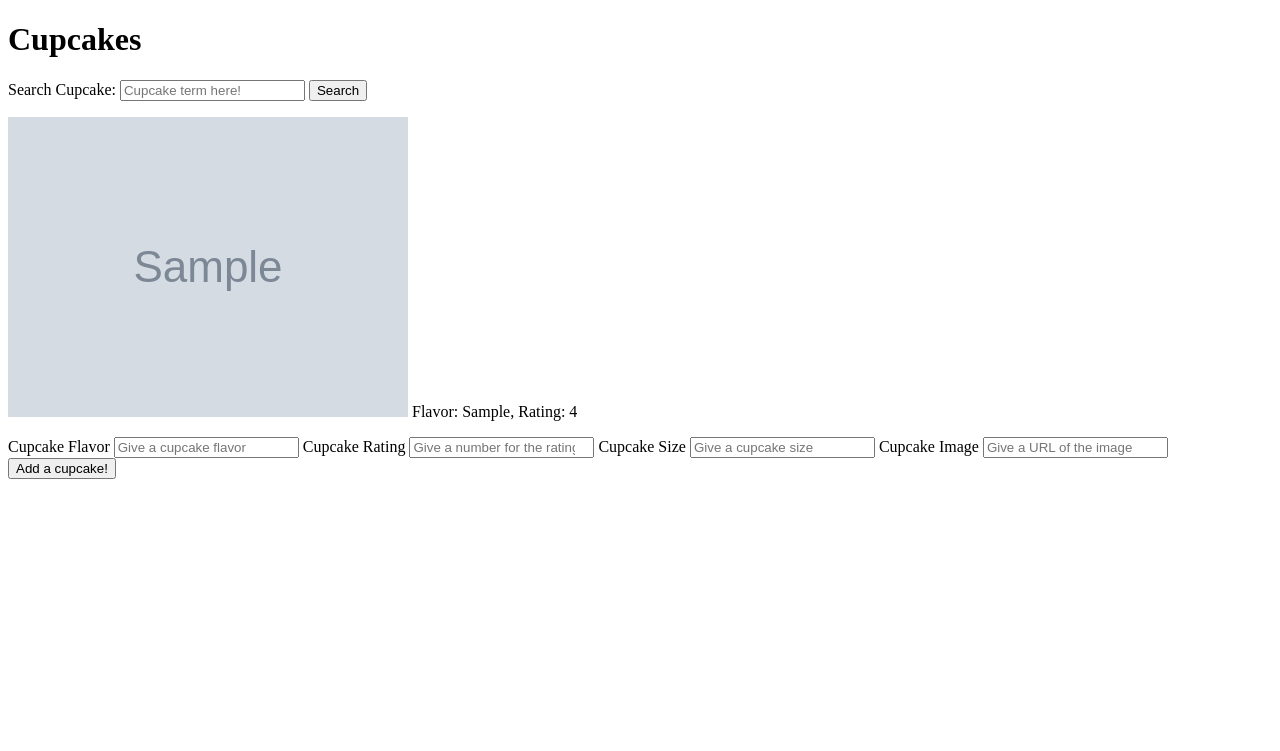
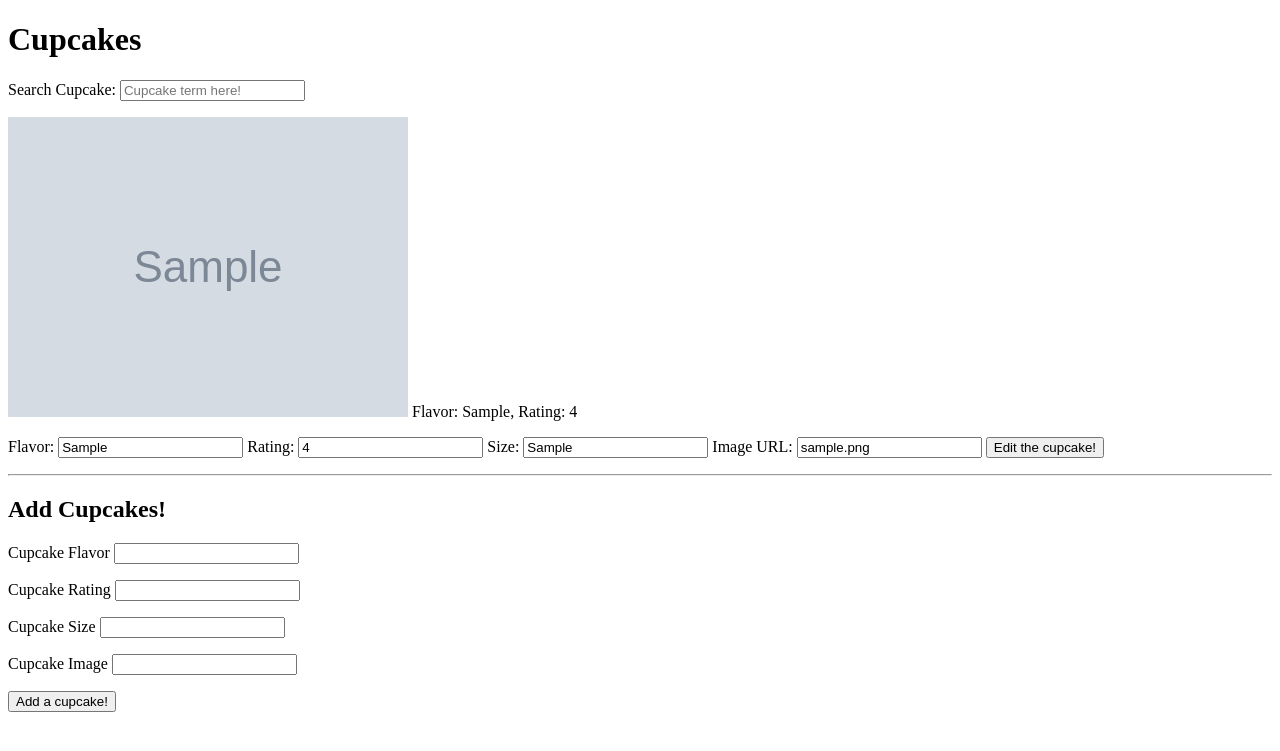
Before and after one commit to d-lee84/flask-cupcakes, a Flask app: page / in a window 1280 px wide. Shown: the top 751 px of the page. Run offline with Flask 2, Linux system fonts and the light colour scheme; tables that the repository leaves empty hold one stand-in row (values such as "Sample post"); grey boxes marked "Sample" are stand-in pictures.

Commit message:
implemented wtform, and editing cupcakes

```diff
--- a/app.py
+++ b/app.py
@@ -4,6 +4,8 @@ from flask import Flask, jsonify, request, render_template
 from flask_debugtoolbar import DebugToolbarExtension
 
 from models import db, connect_db, Cupcake
+
+from forms import AddCupcakeForm
 
 app = Flask(__name__)
 
@@ -26,7 +28,9 @@ toolbar = DebugToolbarExtension(app)
 def show_homepage():
     """ Show the homepage to show and add cupcakes """
 
-    return render_template('base.html')
+    form = AddCupcakeForm()
+
+    return render_template('base.html', form=form)
 
 ########################################################
 # Cupcakes API Routes
--- /dev/null
+++ b/forms.py
@@ -0,0 +1,12 @@
+from flask_wtf import FlaskForm
+from wtforms import StringField, IntegerField
+from wtforms.validators import InputRequired, URL, Optional
+
+
+class AddCupcakeForm(FlaskForm):
+    """ Form for adding cupcakes """
+
+    flavor = StringField("Cupcake Flavor", validators=[InputRequired()])
+    rating = IntegerField("Cupcake Rating", validators=[InputRequired()])
+    size = StringField("Cupcake Size", validators=[InputRequired()])
+    image = StringField("Cupcake Image", validators=[Optional(), URL()])
--- a/requirements.txt
+++ b/requirements.txt
@@ -6,6 +6,7 @@ decorator==4.4.2
 Flask==1.1.2
 Flask-DebugToolbar==0.11.0
 Flask-SQLAlchemy==2.4.4
+Flask-WTF==0.14.3
 ipython==7.19.0
 ipython-genutils==0.2.0
 itsdangerous==1.1.0
@@ -23,3 +24,4 @@ SQLAlchemy==1.3.20
 traitlets==5.0.5
 wcwidth==0.2.5
 Werkzeug==1.0.1
+WTForms==2.3.3
--- a/static/cupcakes.js
+++ b/static/main.js
@@ -33,10 +33,10 @@ async function showCupcakes(evt) {
 async function addCupcake(evt){
   evt.preventDefault();
 
-  let flavor = $("#cupcakeFlavor").val();
-  let size = $("#cupcakeSize").val();
-  let rating = $("#cupcakeRating").val();
-  let image = $("#cupcakeImage").val();
+  let flavor = $("#flavor").val();
+  let size = $("#size").val();
+  let rating = $("#rating").val();
+  let image = $("#image").val();
 
   $(evt.target).trigger("reset");
 
@@ -62,6 +62,22 @@ function appendCupcakeToDOM(cupcake) {
   const cupcakeContent = `<p>
   <img src="${cupcake.image}">
   Flavor: ${cupcake.flavor}, Rating: ${cupcake.rating}
+
+  <form>
+    <label for="cupcake-${cupcake.id}-flavor">Flavor: </label>
+    <input id="cupcake-${cupcake.id}-flavor" required type="text" value="${cupcake.flavor}">
+
+    <label for="cupcake-${cupcake.id}-rating">Rating: </label>
+    <input id="cupcake-${cupcake.id}-rating" required type="number" value="${cupcake.rating}">
+
+    <label for="cupcake-${cupcake.id}-size">Size: </label>
+    <input id="cupcake-${cupcake.id}-size" required type="text" value="${cupcake.size}">
+
+    <label for="cupcake-${cupcake.id}-image">Image URL: </label>
+    <input id="cupcake-${cupcake.id}-image" type="url" value="${cupcake.image}">
+
+    <button type="submit">Edit the cupcake!</button>
+  </form>
   </p>`
 
   $cupcakesList.append(cupcakeContent);
@@ -94,12 +110,6 @@ async function showSearchedCupcakes(evt) {
 }
 
 
-
-
-
-
-
-// $('#showCupcakes').on("click", showCupcakes);
 $(showCupcakes);
 $('#addCupcake').on("submit", addCupcake);
-$('#searchCupcakeForm').on("submit", showSearchedCupcakes);
+$('#searchCupcake').on("input", showSearchedCupcakes);
--- a/templates/base.html
+++ b/templates/base.html
@@ -8,17 +8,13 @@
 <body>
 
     <h1>Cupcakes</h1>
-    <!-- <button id="showCupcakes">Show all cupcakes</button> -->
-    <form id="searchCupcakeForm">
-        <label for="searchCupcake">Search Cupcake: </label>
-        <input type="text" id="searchCupcake" placeholder="Cupcake term here!">
-        <button type="submit">Search</button>
-    </form>
+    <label for="searchCupcake">Search Cupcake: </label>
+    <input type="text" id="searchCupcake" placeholder="Cupcake term here!">
 
     <div id="cupcakesList"></div>
 
 
-    <form id="addCupcake">
+    <!-- <form id="addCupcake">
         <label for="cupcakeFlavor">Cupcake Flavor</label>
         <input id="cupcakeFlavor" type="text" required placeholder="Give a cupcake flavor">
 
@@ -31,12 +27,36 @@
         <label for="cupcakeImage">Cupcake Image</label>
         <input id="cupcakeImage" type="url" placeholder="Give a URL of the image">
 
+
+    </form> -->
+
+    <hr>
+
+    <h2>Add Cupcakes!</h2>
+
+    <form id="addCupcake">
+        {{ form.hidden_tag() }}
+
+        {% for field in form
+            if field.widget.input_type != 'hidden' %}
+
+        <p>
+            {{ field.label }}
+            {{ field }}
+
+            {% for error in field.errors %}
+                {{ error }}
+            {% endfor %}
+        </p>
+
+        {% endfor %}
+
         <button type="submit">Add a cupcake!</button>
     </form>
 
 
     <script src="https://unpkg.com/axios/dist/axios.js"></script>
     <script src="http://unpkg.com/jquery"></script>
-    <script src="static/cupcakes.js"></script>
+    <script src="static/main.js"></script>
 </body>
 </html>
```
